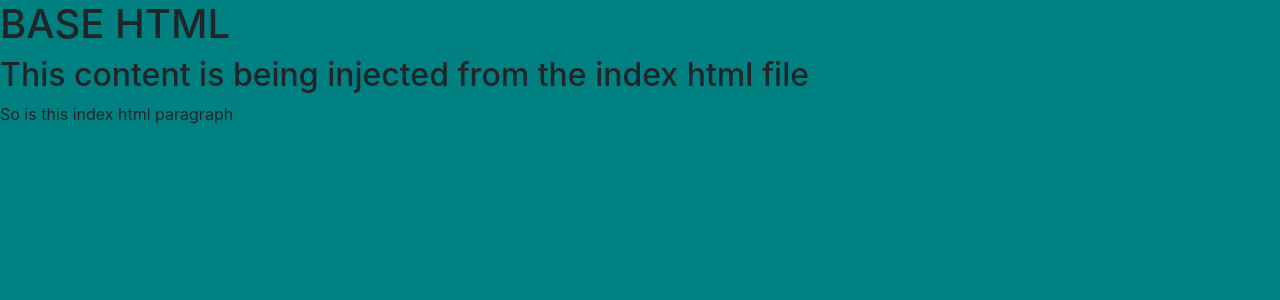
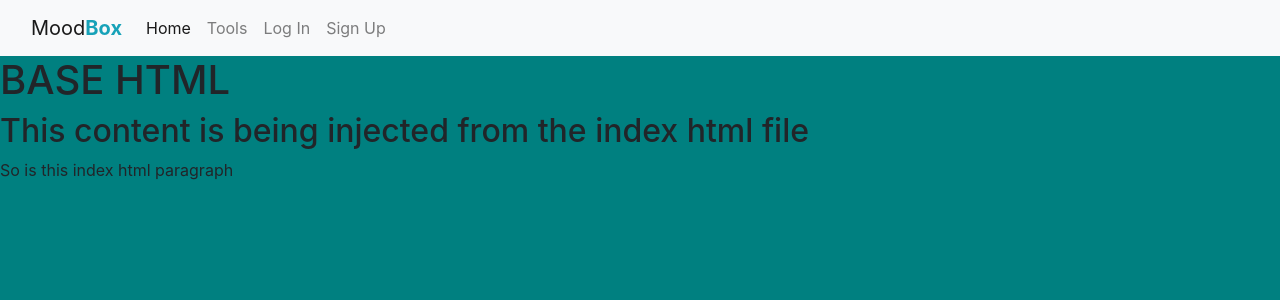
Before and after one commit to renatabiniek/moodbox, a Django app: page / in a window 1280 px wide. Shown: the top 300 px of the page. Run offline with Django 3.2, Linux system fonts and the light colour scheme; data that the repository does not hold is empty.

Commit message:
Set up navbar

```diff
--- a/templates/base.html
+++ b/templates/base.html
@@ -12,8 +12,34 @@
     <title>MoodBox</title>
 </head>
 <body>
+
     <!--Navigation-->
 
+    <nav class="navbar navbar-expand-lg navbar-light bg-light">
+      <div class="container-fluid">
+        <a class="navbar-brand" href="{% url 'home' %}">Mood<span class="text-info font-weight-bolder">Box</span></a>
+        <button class="navbar-toggler" type="button" data-toggle="collapse" data-target="#navbarNav"
+          aria-controls="navbarNav" aria-expanded="false" aria-label="Toggle navigation">
+          <span class="navbar-toggler-icon"></span>
+        </button>
+        <div class="collapse navbar-collapse" id="navbarNav">
+          <ul class="navbar-nav mr-auto">
+            <li class="nav-item active">
+              <a class="nav-link" href="#">Home <span class="sr-only">(current)</span></a>
+            </li>
+            <li class="nav-item">
+              <a class="nav-link" href="#">Tools</a>
+            </li>
+            <li class="nav-item">
+              <a class="nav-link" href="#">Log In</a>
+            </li>
+            <li class="nav-item">
+              <a class="nav-link" href="#">Sign Up</a>
+            </li>
+          </ul>
+        </div>
+      </div>
+    </nav>
 
     <!--Main-->
 
```
